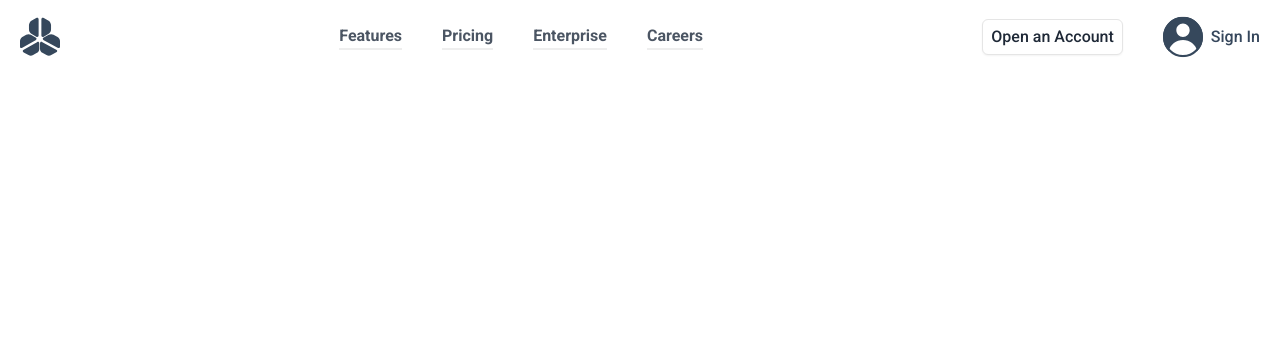
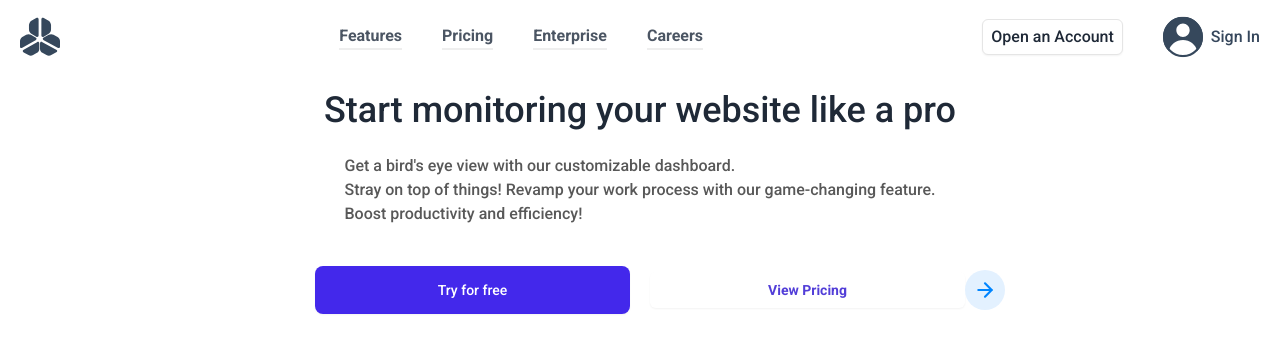
Before and after one commit to JoseBritoP/Tinker, a Next.js app: page / in a window 1280 px wide. Shown: the top 352 px of the page. Built offline with nearby package versions, Linux system fonts and the light colour scheme.

Commit message:
Hero rendering

```diff
--- a/src/app/page.tsx
+++ b/src/app/page.tsx
@@ -1,10 +1,12 @@
-import Navbar from '@/components/Navbar'
-import React from 'react'
+import Hero from "@/components/Hero";
+import Navbar from "@/components/Navbar";
+import React from "react";
 
 export default function HomePage() {
   return (
     <>
-      <Navbar/>
+      <Navbar />
+      <Hero />
     </>
-  )
+  );
 }
```
